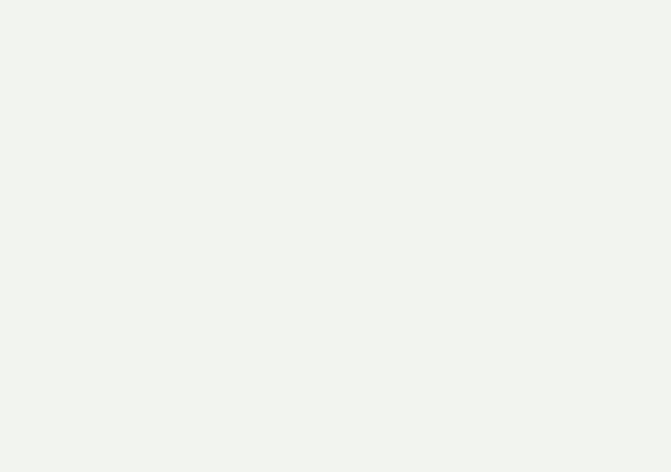
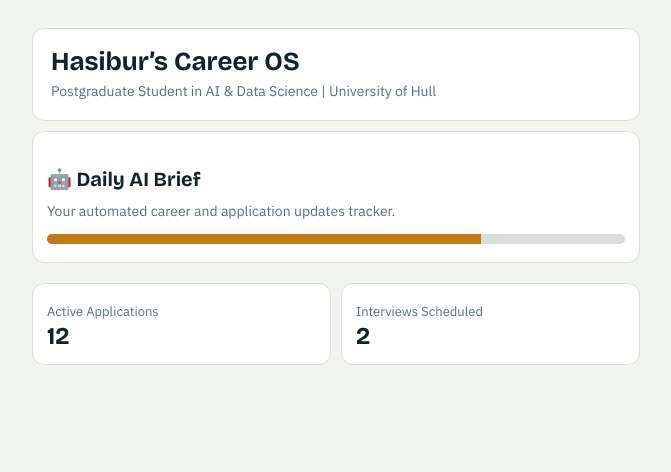
Before and after one commit to mhasibur/career-os, a plain HTML site: page index.html in a window 1280 px wide. Shown: the whole page, without its empty margins (304-975 px from the left). Drawn offline with nearby package versions, Linux system fonts and the light colour scheme.

Commit message:
Add complete dashboard structure to index.html

```diff
--- a/index.html
+++ b/index.html
@@ -27,4 +27,32 @@ h1{font-size:26px}h2{font-size:20px;margin:22px 0 10px}h3{font-size:16px}
 .row{display:flex;gap:8px;align-items:center;flex-wrap:wrap}
 .grid{display:grid;grid-template-columns:1fr 1fr;gap:10px}
 .stat b{display:block;font:700 24px "Bricolage Grotesque",sans-serif}
-.stat span{color:var(--mute);font-size:13px
+.stat span{color:var(--mute);font-size:13px}
+</style>
+</head>
+<body>
+  <main>
+    <div class="card hero">
+      <h1>Hasibur’s Career OS</h1>
+      <p class="sub">Postgraduate Student in AI & Data Science | University of Hull</p>
+    </div>
+
+    <div class="card">
+      <h2>🤖 Daily AI Brief</h2>
+      <p class="sub">Your automated career and application updates tracker.</p>
+      <div class="ruler"><i style="width: 75%;"></i></div>
+    </div>
+
+    <div class="grid">
+      <div class="card stat">
+        <span>Active Applications</span>
+        <b>12</b>
+      </div>
+      <div class="card stat">
+        <span>Interviews Scheduled</span>
+        <b>2</b>
+      </div>
+    </div>
+  </main>
+</body>
+</html>
```
